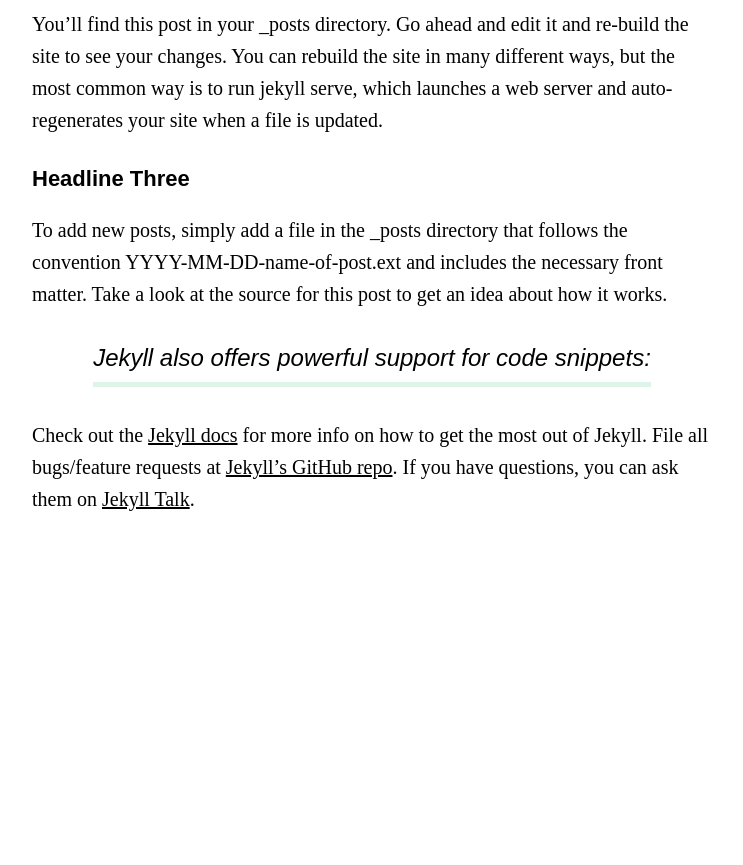
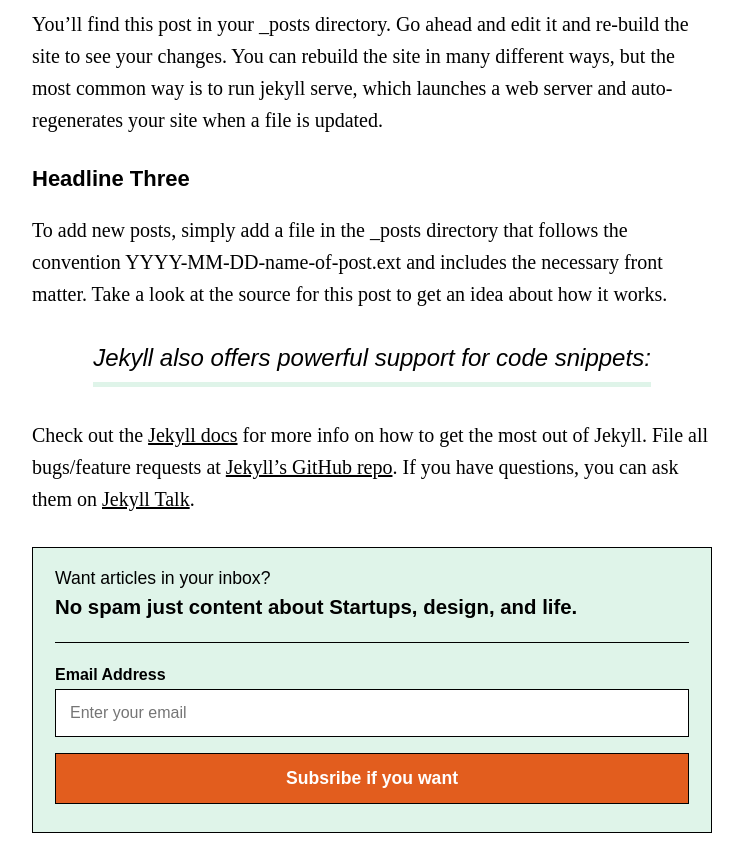
Before and after one commit to kslambert/imkylelambert, a Jekyll site: the page built from _posts/2018-12-27-welcome-to-jekyll.markdown, in a window 1280 px wide, cut to the strip 887-1752 px from the top of the page. Shown: the whole strip, without its empty margins (268-1011 px from the left). Built offline with Jekyll 4.4.1, drawn with Linux system fonts in a browser that asks for light colours; some web fonts are replaced; before the commit the page ends 1434 px from its top, so only the background shows below that.

Commit message:
Add mailchimp newsletter form

```diff
--- /dev/null
+++ b/_includes/mailchimp.html
@@ -0,0 +1,22 @@
+<!-- Begin Mailchimp Signup Form -->
+<div id="mc_embed_signup">
+<form action="https://imkylelambert.us7.list-manage.com/subscribe/post?u=a8af36d3697a33d70b4794f73&amp;id=fa2d5fda4d" method="post" id="mc-embedded-subscribe-form" name="mc-embedded-subscribe-form" class="validate" target="_blank" novalidate>
+    <div id="mc_embed_signup_scroll">
+  <h3>Want articles in your inbox?</h3>
+	<h2>No spam just content about Startups, design, and life.</h2>
+  <hr>
+<div class="mc-field-group">
+	<label for="mce-EMAIL">Email Address </label>
+	<input type="email" value="" placeholder="Enter your email" name="EMAIL" class="required email" id="mce-EMAIL">
+</div>
+	<div id="mce-responses" class="clear">
+		<div class="response" id="mce-error-response" style="display:none"></div>
+		<div class="response" id="mce-success-response" style="display:none"></div>
+	</div>    <!-- real people should not fill this in and expect good things - do not remove this or risk form bot signups-->
+    <div style="position: absolute; left: -5000px;" aria-hidden="true"><input type="text" name="b_a8af36d3697a33d70b4794f73_fa2d5fda4d" tabindex="-1" value=""></div>
+    <div class="clear"><input type="submit" value="Subsribe if you want" name="subscribe" id="mc-embedded-subscribe" class="button"></div>
+    </div>
+</form>
+</div>
+
+<!--End mc_embed_signup-->
--- a/_layouts/post.html
+++ b/_layouts/post.html
@@ -8,6 +8,7 @@ layout: post
   <p class="date">{{ page.date | date: "%-d, %B %Y" }}</p>
   <h1 class="post-title">{{ page.title | escape }}</h1>
   {{ content }}
+  {% include mailchimp.html %}
 </article>
 
 {% include footer.html %}
--- /dev/null
+++ b/_sass/_mailchimp.scss
@@ -0,0 +1,73 @@
+#mc_embed_signup {
+  background: $light-green;
+  border: 1px solid $black;
+  padding: 1.375rem;
+  margin: 2rem auto;
+
+  h2 {
+    font-size: 1.275rem;
+    font-weight: 600;
+    text-align: left;
+    margin-bottom: 1rem;
+  }
+
+  h3 {
+    font-weight: 400;
+    font-size: 1.1rem;
+    margin-bottom: .6rem;
+  }
+
+  p {
+    font-family: $header-font;
+    font-size: .875rem;
+    line-height: 1.2rem;
+    margin-bottom: 0;
+  }
+
+  hr {
+    border: 0;
+    height: 0;
+    border-top: 1px solid $black;
+    margin: 1.5rem auto;
+  }
+
+  .checkbox {
+    margin: 0 auto .875rem;
+    display: inline-block;
+  }
+
+  #gdpr_12349 {
+    margin-left: 0;
+    height: 20px;
+    width: 20px;
+    position: relative;
+    top: 3px;
+  }
+
+  #mce-EMAIL {
+    border: 1px solid $black;
+    padding: .875rem;
+    width: 100%;
+    box-sizing: border-box;
+    font-size: 1rem;
+    margin: .4rem auto .4rem;
+  }
+
+  label {
+    font-weight: 600;
+  }
+
+  #mc-embedded-subscribe {
+    font-family: $header-font;
+    color: #fff;
+    border: 1px solid $black;
+    background: $orange;
+    font-size: 1.1rem;
+    font-weight: 600;
+    padding: .875rem 1.2rem;
+    margin: .575rem auto .375rem;
+    cursor: pointer;
+    width: 100%;
+  }
+
+}
--- a/_sass/_styles.scss
+++ b/_sass/_styles.scss
@@ -1,7 +1,3 @@
-
-
-a {color: red;}
-
 nav {
   ul {
     list-style: none;
@@ -30,7 +26,11 @@ nav {
   }
 
   img {
-    width: 120%;
-    margin-left: -10%;
+    width: 100%;
+
+    @media only screen and (min-width: 800px) {
+      width: 120%;
+      margin-left: -10%;
+    }
   }
 }
--- a/_sass/main.scss
+++ b/_sass/main.scss
@@ -2,3 +2,4 @@
 @import "_color";
 @import "_type";
 @import "_styles";
+@import "_mailchimp"
```
